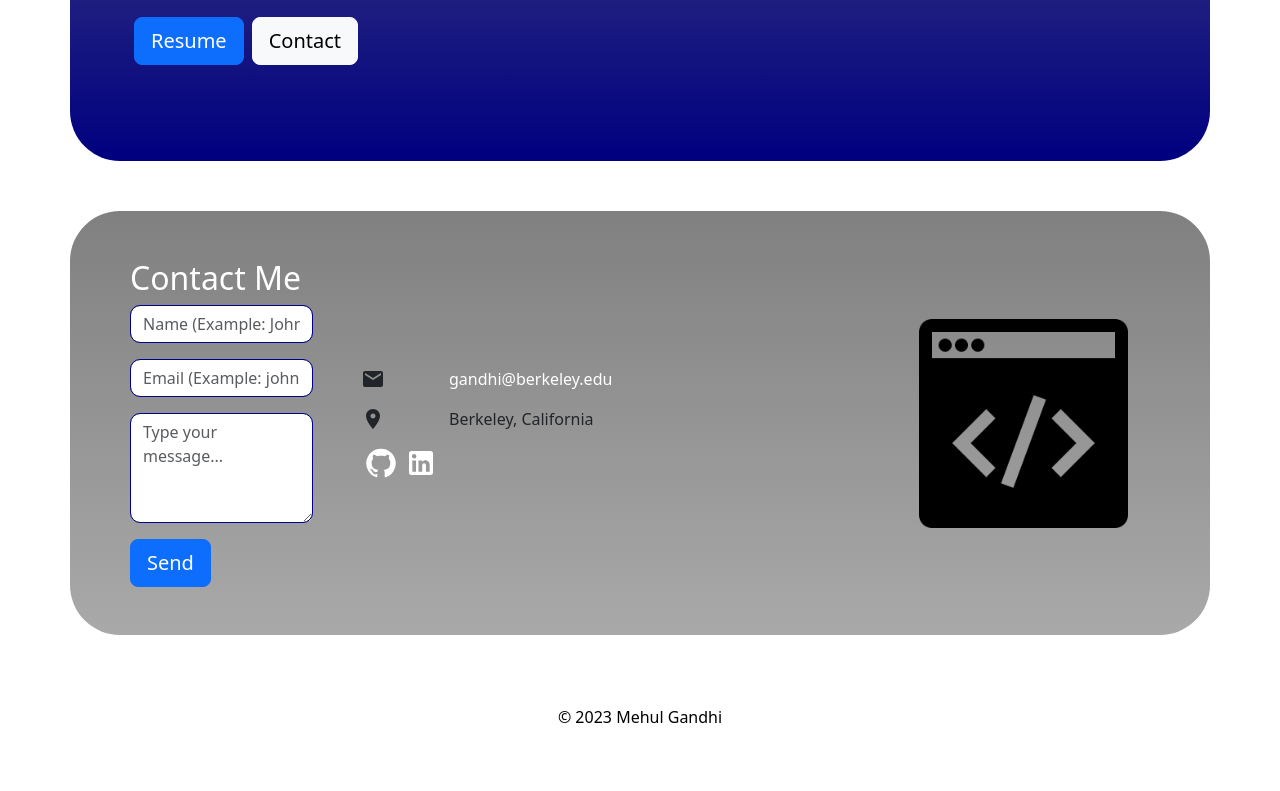
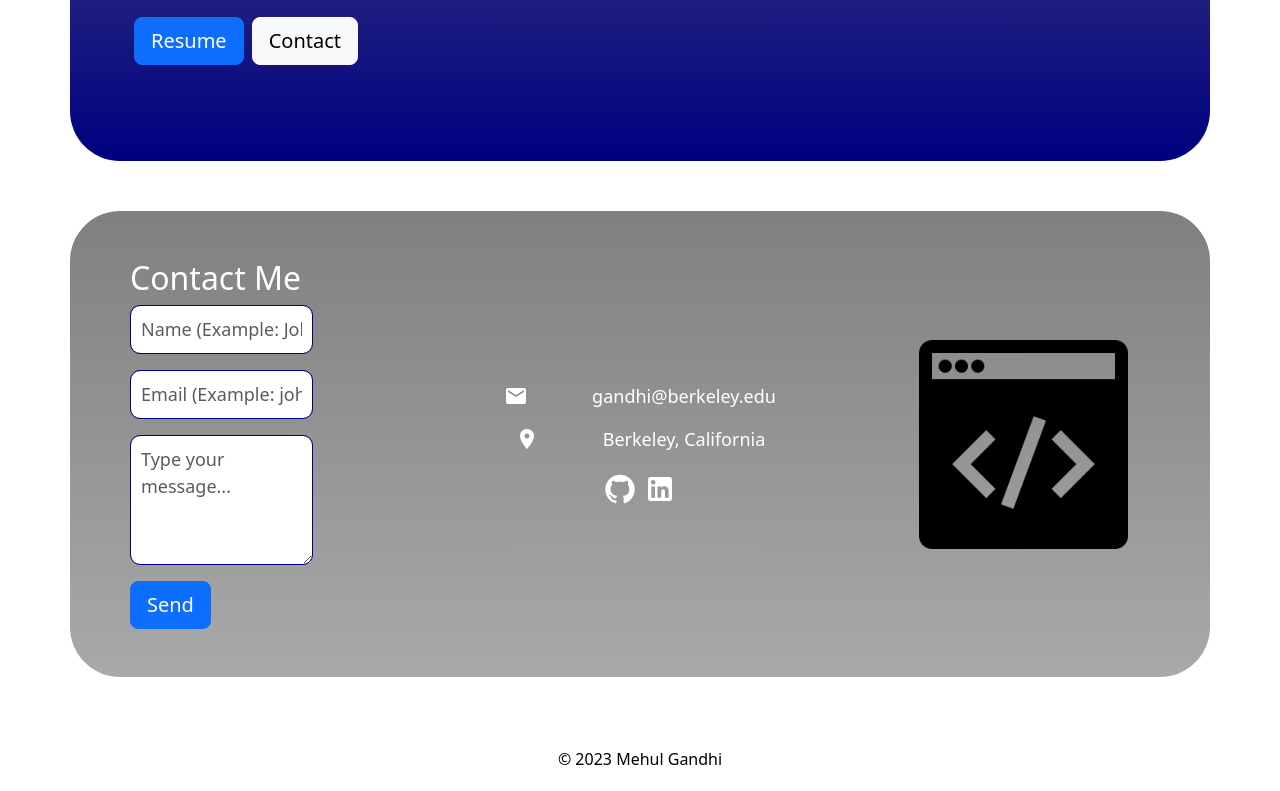
Before and after one commit to Mehul-Gandhi/portfolio, a React (Create React App) app: page / in a window 1280 px wide. Shown: the part 613-1404 px from the top of the page. Before the commit the page ends 1362 px from the top, so only its background shows below. Built offline with nearby package versions, Linux system fonts and the light colour scheme.

Commit message:
Centering

```diff
--- a/src/About.tsx
+++ b/src/About.tsx
@@ -10,35 +10,36 @@ const Contact = () => {
         <h2>Contact Me</h2>
         <form>
           <div className="mb-3">
-          <input type="text" className="form-control" placeholder="Name (Example: John Smith)" style={{ borderRadius: '10px', borderColor: 'darkblue' }} />
+            <input type="text" className="form-control" placeholder="Name (Example: John Smith)" style={{ borderRadius: '10px', borderColor: 'darkblue', fontSize: '18px', padding: '10px' }} />
           </div>
           <div className="mb-3">
-          <input type="email" className="form-control" placeholder="Email (Example: john@example.com)" style={{ borderRadius: '10px', borderColor: 'darkblue' }} />
+            <input type="email" className="form-control" placeholder="Email (Example: john@example.com)" style={{ borderRadius: '10px', borderColor: 'darkblue', fontSize: '18px', padding: '10px' }} />
           </div>
           <div className="mb-3">
-          <textarea className="form-control" rows={4} placeholder="Type your message..." style={{ borderRadius: '10px', borderColor: 'darkblue' }} defaultValue=""></textarea>
+            <textarea className="form-control" rows={4} placeholder="Type your message..." style={{ borderRadius: '10px', borderColor: 'darkblue', fontSize: '18px', padding: '10px' }} defaultValue=""></textarea>
           </div>
           <button type="submit" className="btn btn-primary btn-lg">Send</button>
         </form>
       </div>
-      <div className="col-md-6 d-flex flex-column align-items-start">
+      <div className="col-md-6 d-flex flex-column justify-content-center align-items-center" >
         <div className="d-flex align-items-center mb-3">
-              <Email sx={{ fontSize: 24, marginRight: 8 }} />
-              <a href="mailto:gandhi@berkeley.edu" style={{ color: 'white', textDecoration: 'none' }}>gandhi@berkeley.edu</a>
+          <a href="mailto:gandhi@berkeley.edu" style={{ color: 'white', textDecoration: 'none', display: 'flex', alignItems: 'center', fontSize: '18px' }}>
+            <Email sx={{ fontSize: 24, marginRight: 8 }} style={{ color: 'white' }}/>
+            gandhi@berkeley.edu
+          </a>
         </div>
-            <div className="d-flex align-items-center mb-3">
+        <div className="d-flex align-items-center mb-3" style={{ color: 'white', fontSize: '18px' }}>
           <LocationOn sx={{ fontSize: 24, marginRight: 8 }} />
           Berkeley, California
         </div>
-            <div className="d-flex">
-              <a href="https://github.com/your-github-profile" target="_blank" rel="noopener noreferrer" className="mx-1" style={{ color: 'white', textDecoration: 'none' }}>
+        <div className="d-flex justify-content-center">
+          <a href="https://github.com/your-github-profile" target="_blank" rel="noopener noreferrer" className="mx-1" style={{ color: 'white', textDecoration: 'none', fontSize: '24px' }}>
             <GitHub sx={{ fontSize: 32 }} />
           </a>
-              <a href="https://linkedin.com/in/your-linkedin-profile" target="_blank" rel="noopener noreferrer" className="mx-1" style={{ color: 'white', textDecoration: 'none' }}>
+          <a href="https://linkedin.com/in/your-linkedin-profile" target="_blank" rel="noopener noreferrer" className="mx-1" style={{ color: 'white', textDecoration: 'none', fontSize: '24px' }}>
             <LinkedIn sx={{ fontSize: 32 }} />
           </a>
         </div>
-
       </div>
       <div className="col-md-3 d-flex align-items-center">
         <img
@@ -48,9 +49,10 @@ const Contact = () => {
         />
       </div>
     </div>
-
   );
 };
+
+
 
 
 
```
Lines whose indentation alone changed are shown as unchanged.
